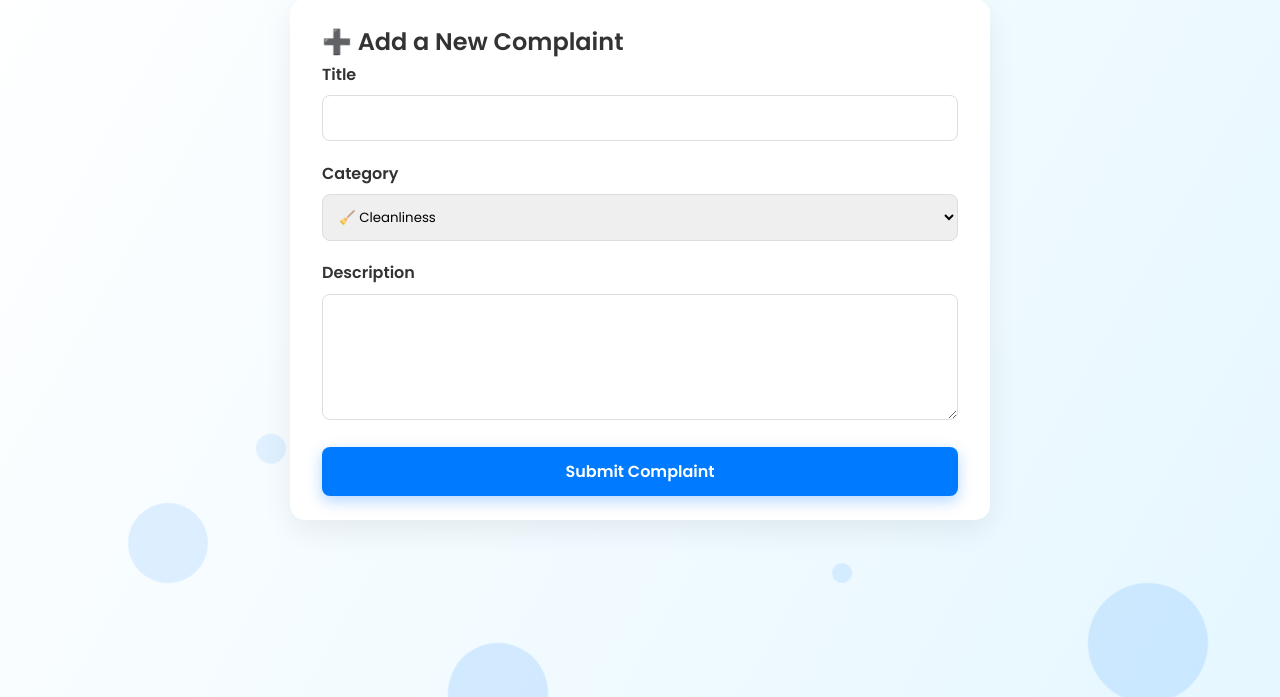
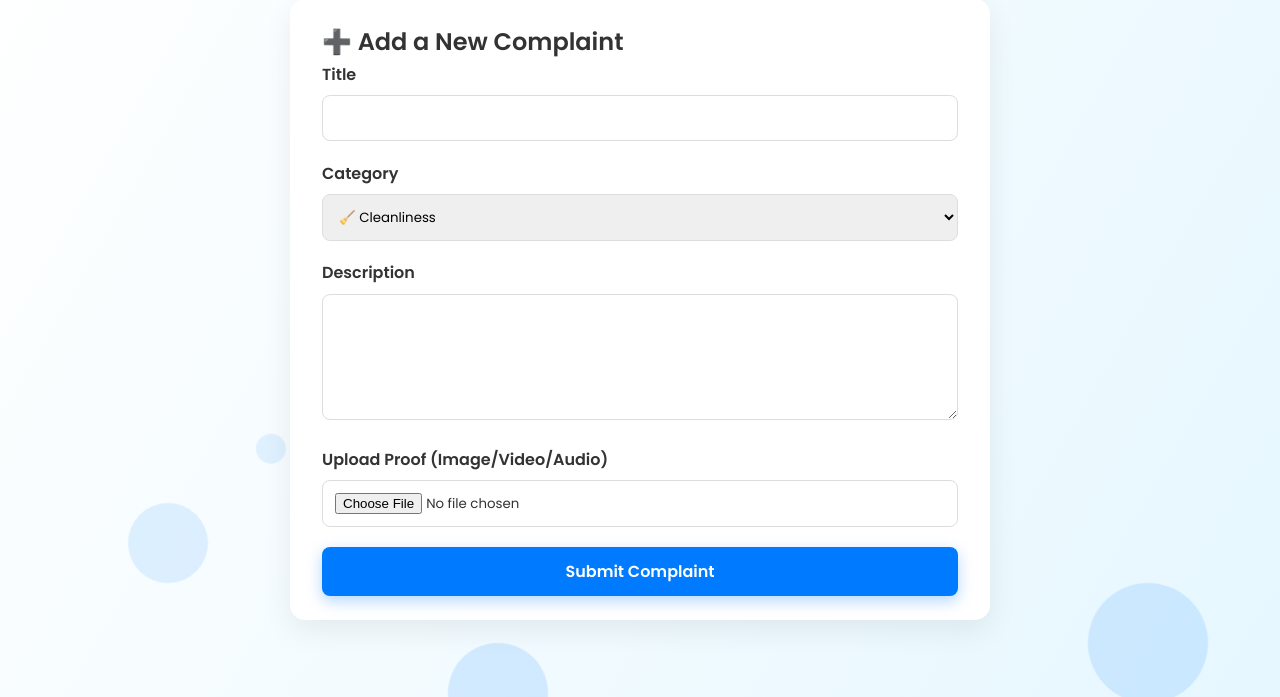
Before and after one commit to nikhilcollege91-netizen/hostel-complaint-system, a Flask app: template templates/add_complaint.html in a window 1280 px wide. Shown: the part 103-800 px from the top of the page. Run offline with Flask 3, Linux system fonts and the light colour scheme; the template is opened without the code that fills it, so the values that code supplies are empty; some libraries are stand-ins or nearby versions.

Commit message:
Update add_complaint.html

```diff
--- a/templates/add_complaint.html
+++ b/templates/add_complaint.html
@@ -6,7 +6,7 @@
         <a class="nav-brand" href="{{ url_for('student_dashboard') }}">Student Portal</a>
         <ul class="nav-links">
             <li><a href="{{ url_for('my_complaints') }}">📋 My Complaints</a></li>
-            <li><a href="{{ url_for('student_profile') }}">👤 Profile</a></li>
+            <li><a href="{{ url_for('profile') }}">👤 Profile</a></li>
             <li><a href="{{ url_for('logout') }}">🚪 Logout</a></li>
         </ul>
     </div>
@@ -15,7 +15,7 @@
 <div class="container">
     <div class="card form-card">
         <h2>➕ Add a New Complaint</h2>
-        <form method="POST" id="complaint-form">
+        <form method="POST" enctype="multipart/form-data" id="complaint-form">
             <div class="form-group">
                 <label for="title">Title</label>
                 <input type="text" id="title" name="title" required>
@@ -36,6 +36,10 @@
                 <label for="description">Description</label>
                 <textarea id="description" name="description" rows="5" required></textarea>
             </div>
+            <div class="form-group">
+                <label for="proof">Upload Proof (Image/Video/Audio)</label>
+                <input type="file" id="proof" name="proof">
+            </div>
             <button type="submit" class="btn btn-primary btn-glow">Submit Complaint</button>
         </form>
     </div>
```
